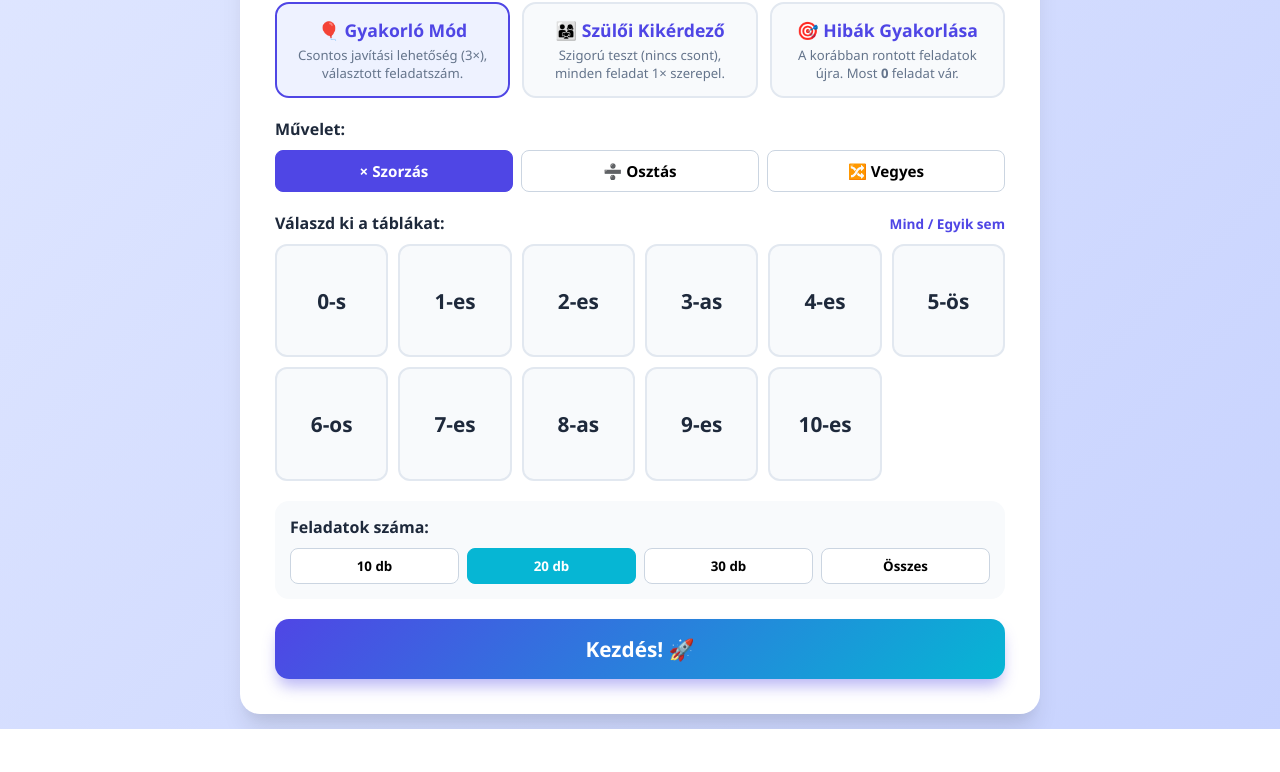
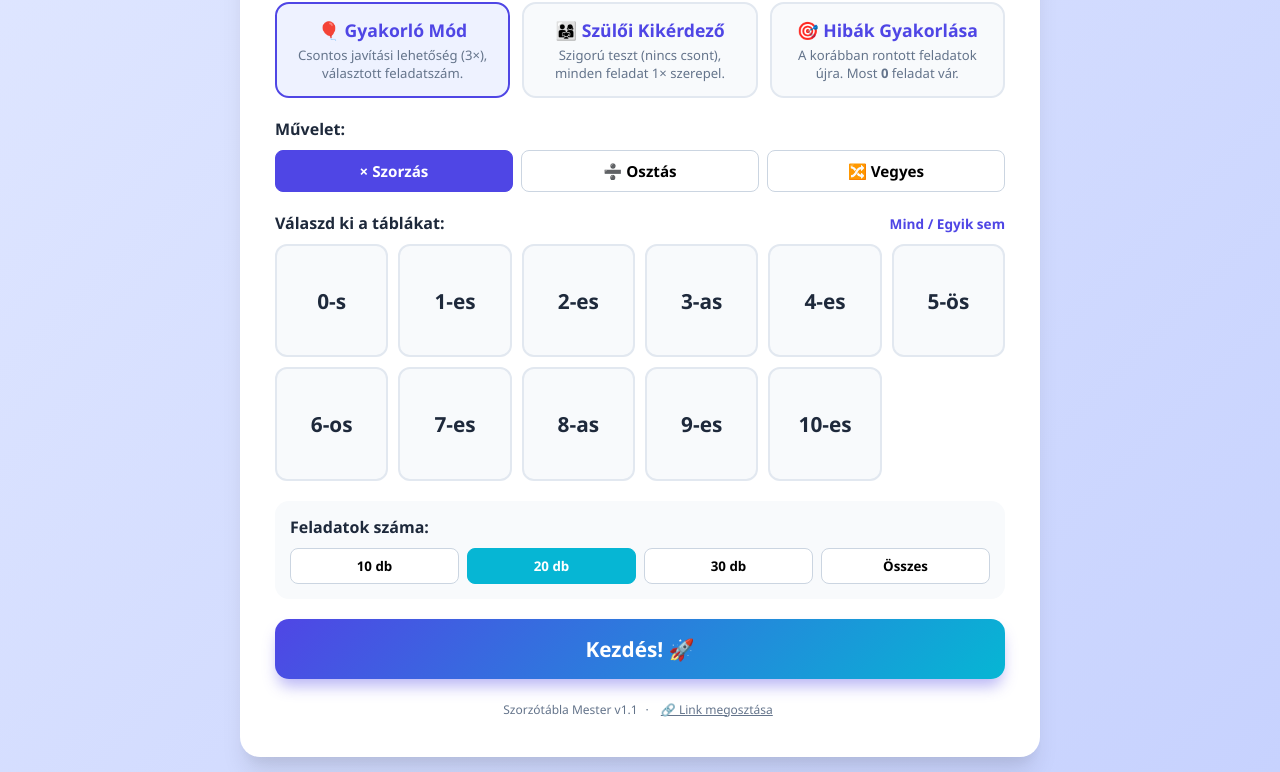
Before and after one commit to vmynick/matek-gyakorlo, a website: page szorzotabla.html in a window 1280 px wide. Shown: the part 185-957 px from the top of the page. Before the commit the page ends 914 px from the top, so only its background shows below. Drawn offline with Linux system fonts and the light colour scheme.

Commit message:
1.1: verziószám és link megosztása az app alján
A beállítások képernyő alján halványan: "Szorzótábla Mester v1.1 (commit)" és
egy "Link megosztása" gomb (telefonon a rendszer megosztó menüje, máshol vágólap).
A közzététel a commit rövid azonosítóját is beírja; frissítés után az üzenet
is a verziót mutatja.

Co-Authored-By: Claude Opus 5.5 <noreply@anthropic.com>

```diff
--- a/szorzotabla.html
+++ b/szorzotabla.html
@@ -881,6 +881,28 @@
             cursor: pointer;
         }
 
+        /* Verzió és link megosztása: halványan a beállítások alján, hogy ne vonja el a figyelmet */
+        .app-footer {
+            display: flex;
+            flex-wrap: wrap;
+            justify-content: center;
+            align-items: center;
+            gap: 4px 8px;
+            margin-top: 18px;
+            font-size: 0.75rem;
+            color: var(--text-muted);
+        }
+
+        .link-btn {
+            background: none;
+            border: none;
+            padding: 4px;
+            font-size: inherit;
+            color: inherit;
+            text-decoration: underline;
+            cursor: pointer;
+        }
+
         /* Telefonon kisebb margók, hogy több hely jusson a tartalomnak */
         @media (max-width: 599px) {
             :root { --page-pad: 8px; }
@@ -992,6 +1014,12 @@
         </div>
 
         <button class="btn-start" onclick="startQuiz()">Kezdés! 🚀</button>
+
+        <div class="app-footer">
+            <span id="app-version"></span>
+            <span aria-hidden="true">·</span>
+            <button class="link-btn" onclick="shareApp()">🔗 Link megosztása</button>
+        </div>
     </div>
 
     <!-- 2. KIKÉRDEZŐ / TESZT KÉPERNYŐ -->
@@ -1268,6 +1296,7 @@
         updateSoundButton();
 
         applyTheme(document.documentElement.dataset.theme);
+        document.getElementById('app-version').innerText = `Szorzótábla Mester ${versionText()}`;
         renderTableSelector();
         restoreAfterUpdate();
         updateSetupInfo();
@@ -2042,14 +2071,46 @@
         const countIndex = [10, 20, 30, 'all'].indexOf(saved.count);
         if (countIndex >= 0) setCount(saved.count, document.querySelectorAll('.btn-count')[countIndex]);
         if (['practice', 'exam', 'weak'].includes(saved.mode)) setMode(saved.mode);
-        showToast('✅ Az app frissült az új verzióra!');
-    }
-
+        showToast(`✅ Az app frissült: ${versionText()}`);
+    }
+
+    let toastTimer = null;
     function showToast(message) {
         const toast = document.getElementById('toast');
         toast.innerText = message;
         toast.hidden = false;
-        setTimeout(() => { toast.hidden = true; }, 3500);
+        clearTimeout(toastTimer);
+        toastTimer = setTimeout(() => { toast.hidden = true; }, 3500);
+    }
+
+    /* --- VERZIÓ ÉS MEGOSZTÁS --- */
+    const APP_VERSION = '1.1';
+    const APP_BUILD = 'dev'; // a közzététel (GitHub Actions) írja át a commit rövid azonosítójára
+    const APP_URL = 'https://vmynick.github.io/matek-gyakorlo/';
+
+    function versionText() {
+        return `v${APP_VERSION}` + (APP_BUILD !== 'dev' ? ` (${APP_BUILD})` : '');
+    }
+
+    // Telefonon / tableten a rendszer megosztó menüje, máshol a link a vágólapra kerül
+    async function shareApp() {
+        playSound('click');
+        if (navigator.share) {
+            try {
+                await navigator.share({
+                    title: 'Szorzótábla Mester',
+                    text: 'Szorzótábla- és bennfoglalás-gyakorló alsósoknak, ingyen, internet nélkül is:',
+                    url: APP_URL,
+                });
+            } catch (e) { /* bezárta a megosztó menüt */ }
+            return;
+        }
+        try {
+            await navigator.clipboard.writeText(APP_URL);
+            showToast('🔗 A link a vágólapra került');
+        } catch (e) {
+            showToast(APP_URL);
+        }
     }
 
     /* --- SÖTÉT MÓD --- */
```
Also changed, not shown: tests/szorzotabla.test.mjs (+25 -0 lines), .github/workflows/pages.yml.
